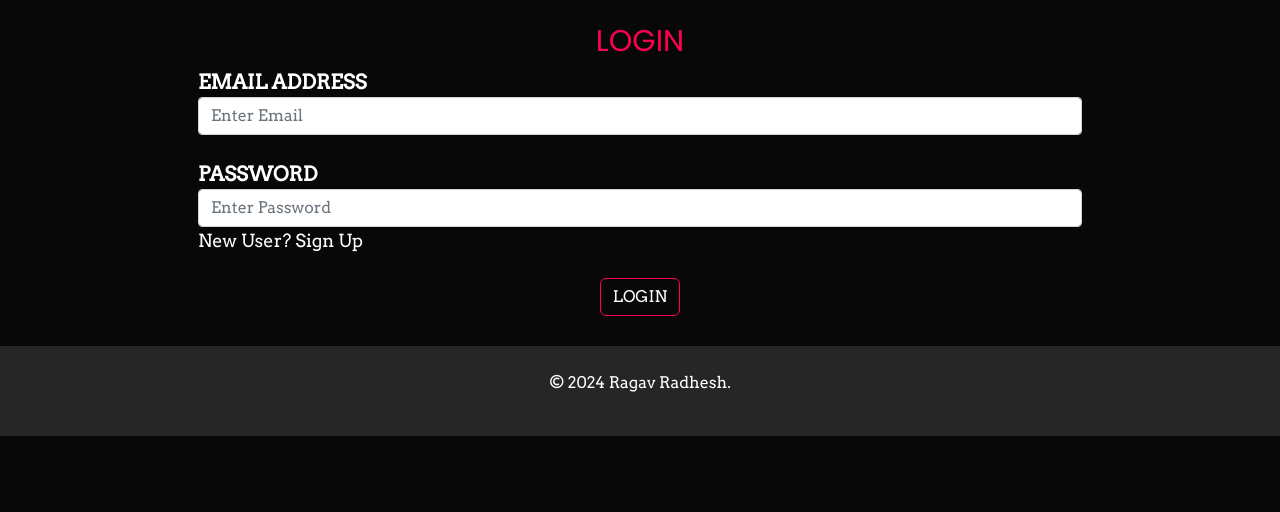
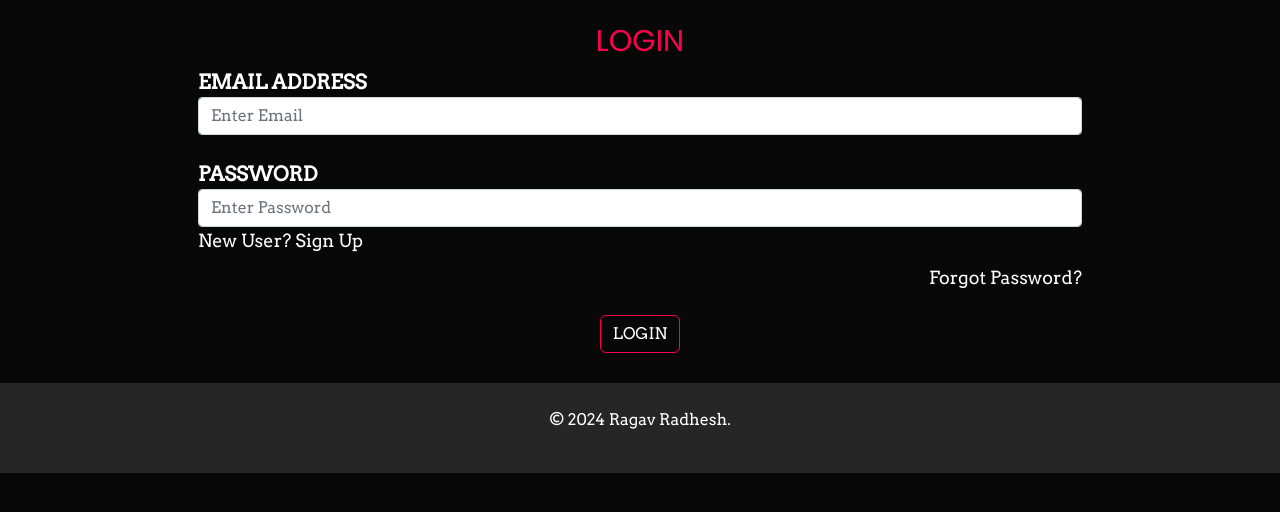
Before and after one commit to RRhere/Flask-Web-Application, a Flask app: page /login in a window 1280 px wide. Shown: the part 106-618 px from the top of the page. Run offline with Flask 3, Linux system fonts and the light colour scheme; some libraries are stand-ins or nearby versions.

Commit message:
Changes to html pages

```diff
--- a/website/static/styles.css
+++ b/website/static/styles.css
@@ -121,6 +121,22 @@ body {
     font-size: 18px;
     position: relative;
 }
+.forgot {
+    text-align: right;
+    margin-top: 10px;
+}
+.forgot a{
+    color: #fff;
+    text-decoration: none;
+    font-size: 18px;
+    position: relative;
+}
+.forgot a:hover{
+    color: red;
+    text-decoration: none;
+    font-size: 18px;
+    position: relative;
+}
 .copyright{
     width: 100%;
     text-align: center;
--- a/website/templates/login.html
+++ b/website/templates/login.html
@@ -19,6 +19,9 @@
     <div class="new">
         <a href="signup">New User? Sign Up</a>
     </div>
+    <div class="forgot">
+        <a href="forgot_password">Forgot Password?</a>
+    </div>
     <br />
     <button type="submit" class="btn">LOGIN</button>
 </form>
```
